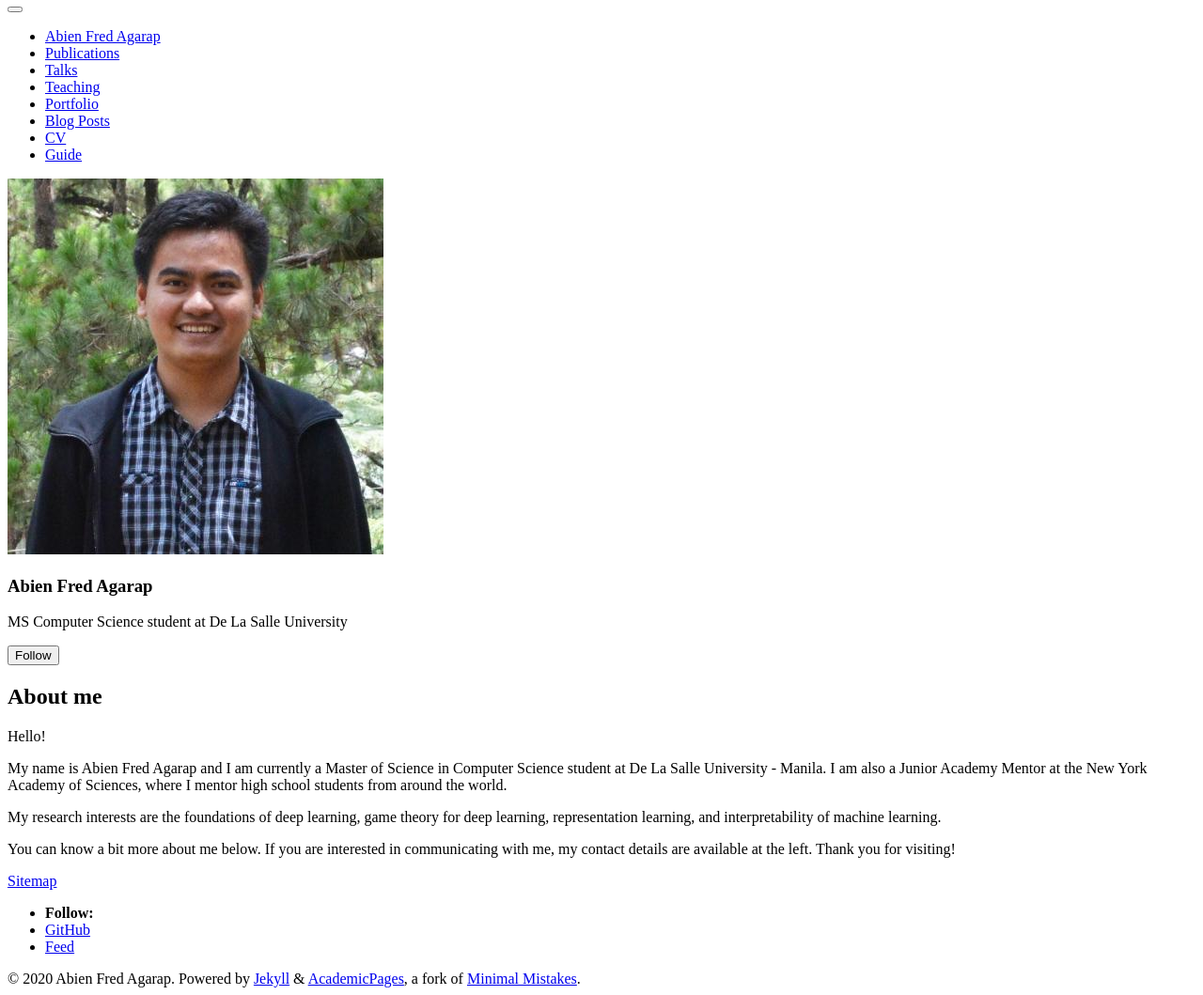
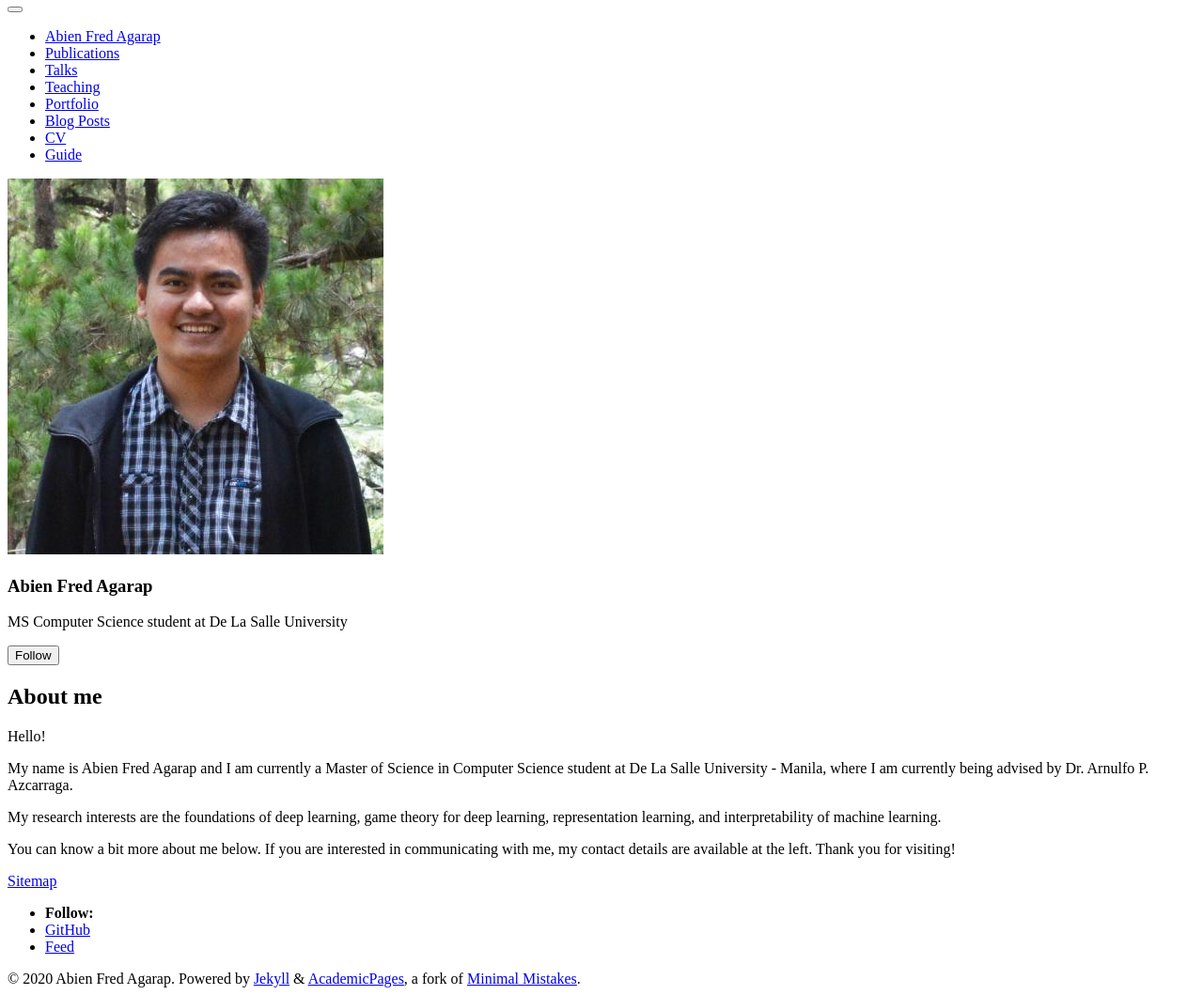
Before and after one commit to AFAgarap/AFAgarap.github.io, a Jekyll site: the page built from _pages/about.md, in a window 1280 px wide, cut to the strip 112-1171 px from the top of the page. Shown: the whole strip at 94% size. Built offline with Jekyll 4.4.1, drawn with Linux system fonts in a browser that asks for light colours; some web fonts are replaced.

Commit message:
docs: remove ja

```diff
--- a/_pages/about.md
+++ b/_pages/about.md
@@ -10,7 +10,7 @@
 
 Hello!
 
-My name is Abien Fred Agarap and I am currently a Master of Science in Computer Science student at De La Salle University - Manila. I am also a Junior Academy Mentor at the New York Academy of Sciences, where I mentor high school students from around the world.
+My name is Abien Fred Agarap and I am currently a Master of Science in Computer Science student at De La Salle University - Manila, where I am currently being advised by Dr. Arnulfo P. Azcarraga.
 
 My research interests are the foundations of deep learning, game theory for deep learning, representation learning, and interpretability of machine learning.
 
```
